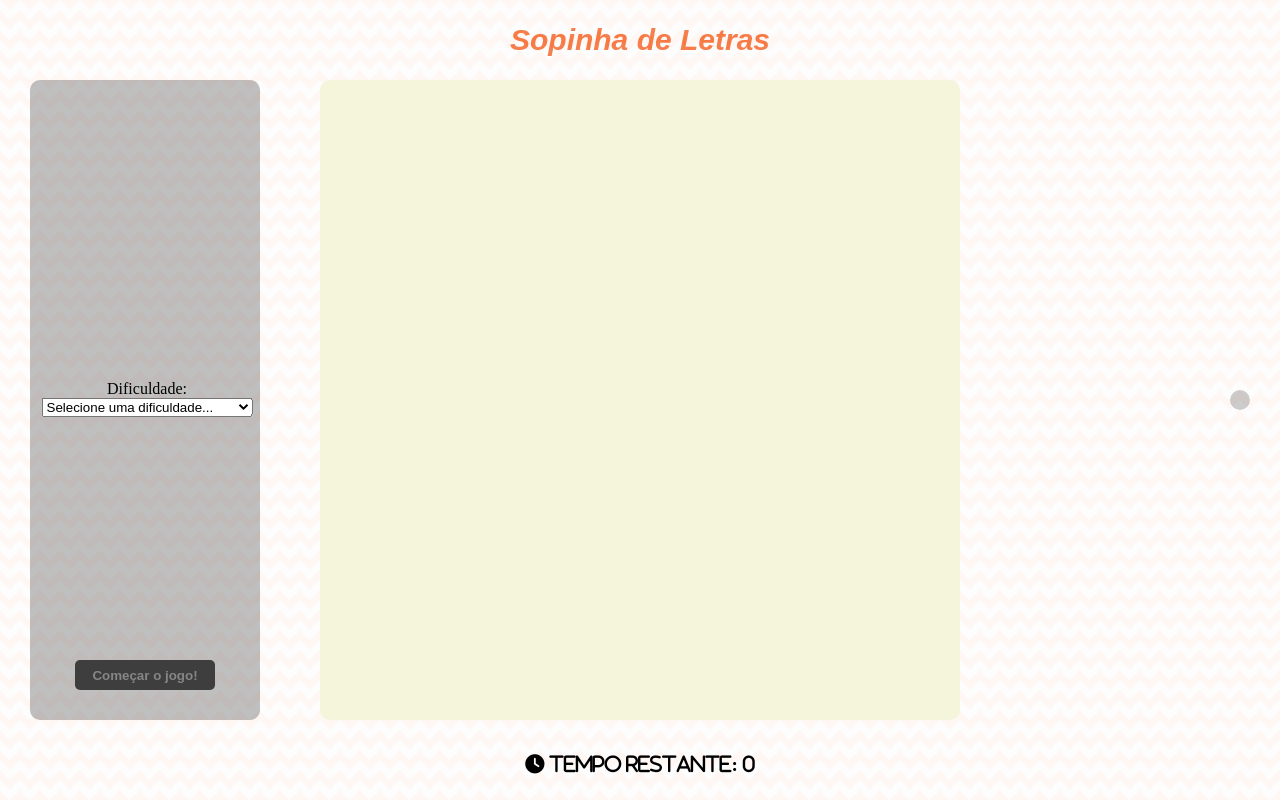
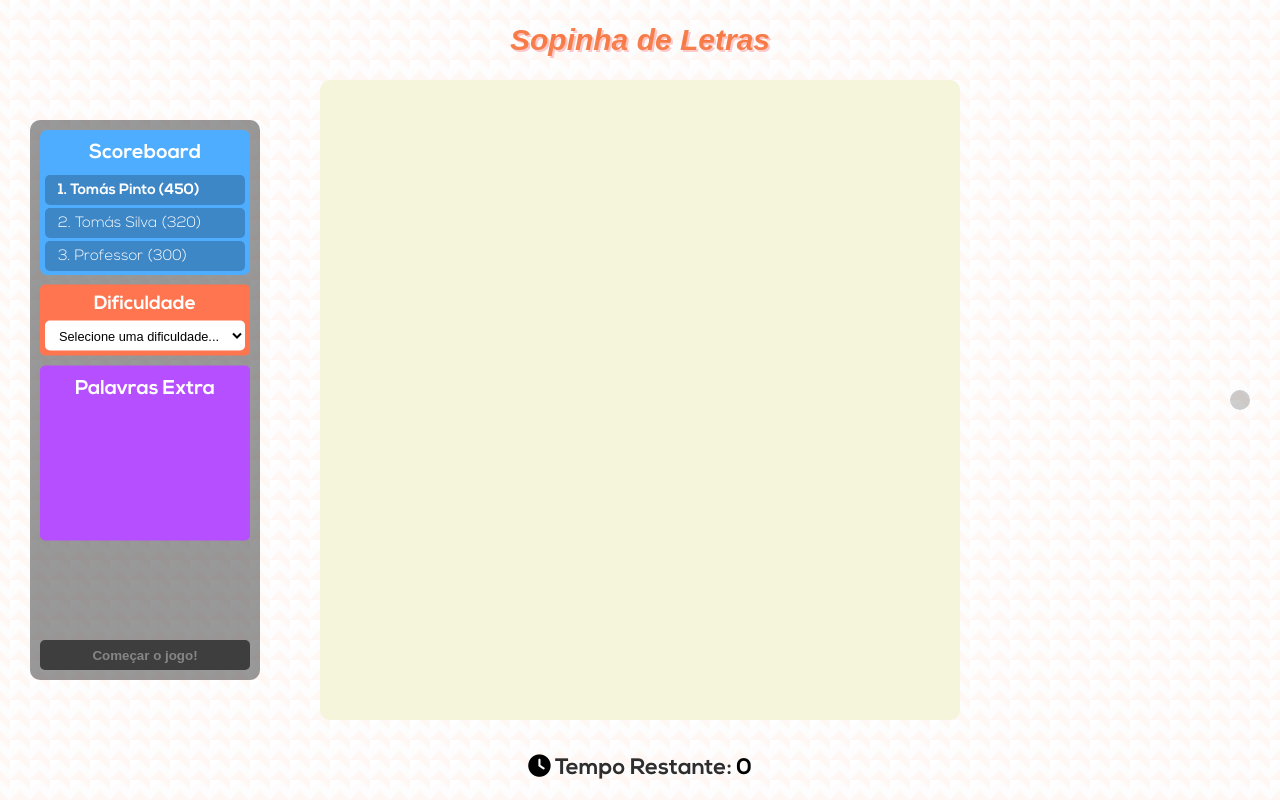
Before and after one commit to Asuryu/LS, a React (Create React App) app in the folder sopa-letras/: page / in a window 1280 px wide. Built offline with nearby package versions, Linux system fonts and the light colour scheme.

Commit message:
Melhoramento do ControlPanel

```diff
--- a/sopa-letras/src/App.css
+++ b/sopa-letras/src/App.css
@@ -1,3 +1,7 @@
+*{
+    user-select: none;
+}
+
 #title{
     position: absolute;
     text-align: center;
@@ -9,6 +13,7 @@
     font-style: italic;
     font-weight: bold;
     color: #f77a44;
+    text-shadow: 2px 2px 0px #ffc8c8;
 }
 
 #background {
@@ -19,7 +24,7 @@
     height: 100%;
     background-color: #e5e5f7;
     opacity: 0.05;
-    background-image:  linear-gradient(135deg, #f77a44 25%, transparent 25%), linear-gradient(225deg, #f77a44 25%, transparent 25%), linear-gradient(45deg, #f77a44 25%, transparent 25%), linear-gradient(315deg, #f77a44 25%, #e5e5f7 25%);
+    background-image:  linear-gradient(135deg, #ffffff 25%, transparent 25%), linear-gradient(225deg, #f77a44 25%, transparent 25%), linear-gradient(45deg, #f77a44 25%, transparent 25%), linear-gradient(315deg, #f77a44 25%, #e5e5f7 25%);
     background-position:  10px 0, 10px 0, 0 0, 0 0;
     background-size: 20px 20px;
     background-repeat: repeat;
--- a/sopa-letras/src/App.js
+++ b/sopa-letras/src/App.js
@@ -19,6 +19,7 @@ function App() {
   const [selectedLevel, setSelectedLevel] = useState("0");
   const [words, setWords] = useState([])
   const [timer, setTimer] = useState(TIMEOUTGAME);
+  const [collectedLetters, setCollectedLetters] = useState([]);
 
   const handleGameStart = () => {
     if (gameStarted) {
@@ -36,21 +37,22 @@ function App() {
 
     var tabDim = 0;
     var numWords = 0;
+    var timeModifier = 0;
     switch (value) {
       case "1":
         tabDim = 8;
+        numWords = 5;
         timeModifier = 0;
-        numWords = 5;
         break;
       case "2":
         tabDim = 10;
+        numWords = 8;
         timeModifier = 10;
-        numWords = 8;
         break;
       case "3":
         tabDim = 12;
+        numWords = 12;
         timeModifier = 20;
-        numWords = 12;
         break;
       default:
         break;
@@ -63,11 +65,12 @@ function App() {
       wordsObjects.push({
         key: `${word}-${index}`,
         index: index,
-        id: word,
+        word: word,
       });
     });
     shuffleArray(wordsObjects);
     setWords(wordsObjects);
+    setTimer(TIMEOUTGAME + timeModifier);
   };
 
   useEffect(() => {
@@ -90,17 +93,13 @@ function App() {
         clearInterval(timerId);
       }
     }
-  }, [gameStarted, timer]);
+  }, [gameStarted]);
 
   return (
     <div>
       <h1 id="title">Sopinha de Letras</h1>
       <div id="background"></div>
       <div id="container">
-        <Timer
-          timer={timer}
-          selectedLevel={selectedLevel}
-        />
         <ControlPanel
           gameStarted={gameStarted}
           onGameStart={handleGameStart}
@@ -112,6 +111,11 @@ function App() {
           selectedLevel={selectedLevel}
         />
         <Words words={words}></Words>
+        <Timer
+          timer={timer}
+          gameStarted={gameStarted}
+          selectedLevel={selectedLevel}
+        />
       </div>
     </div>
   );
--- a/sopa-letras/src/components/board/board.component.jsx
+++ b/sopa-letras/src/components/board/board.component.jsx
@@ -5,7 +5,6 @@ import "./board.css";
 function Board(props) {
     var totalLetters;
     var gridClass;
-    console.log(props.selectedLevel)
     switch(props.selectedLevel){
         case "1":
             totalLetters = 8 * 8;
@@ -25,9 +24,11 @@ function Board(props) {
             break;
     }
 
+    let board = generateBoard(totalLetters);
+
     return (
         <div className={"board " + gridClass}>
-            {generateBoard(totalLetters).map((letter, index) => {
+            {board.map((letter) => {
                 return <Letter letter={letter} />
             })}
         </div>
--- a/sopa-letras/src/components/control-panel/control-panel.component.jsx
+++ b/sopa-letras/src/components/control-panel/control-panel.component.jsx
@@ -4,9 +4,17 @@ import "./control-panel.css";
 function ControlPanel(props) {
   return (
     <div id="control-panel">
+
+      <div id="scoreboard">
+        <h1>Scoreboard</h1>
+        <div class="score" id="score-1"><h1>1. Tomás Pinto (450)</h1></div>
+        <div class="score" id="score-2"><h1>2. Tomás Silva (320)</h1></div>
+        <div class="score" id="score-3"><h1>3. Professor (300)</h1></div>
+      </div>
+
       <form className="form">
         <fieldset className="form-group">
-          <label htmlFor="btLevel">Dificuldade: </label>
+          <label htmlFor="btLevel">Dificuldade</label>
           <select
             id="btLevel"
             defaultValue="0"
@@ -22,10 +30,15 @@ function ControlPanel(props) {
       </form>
       <button
           type="button"
-          id="startBtn"
+          id={props.gameStarted ? "stopBtn" : "startBtn"}
           disabled={props.selectedLevel === "0"}
           onClick={props.onGameStart}
       >{props.gameStarted ? "Parar o jogo" : "Começar o jogo!"}</button>
+
+      <div className="extraWords">
+        <h1>Palavras Extra</h1>
+      </div>
+
     </div>
   );
 }
--- a/sopa-letras/src/components/control-panel/control-panel.css
+++ b/sopa-letras/src/components/control-panel/control-panel.css
@@ -1,3 +1,13 @@
+@font-face {
+    font-family: NexaBold;
+    src: url("../../../public/fonts/Nexa\ Bold.otf");
+}
+
+@font-face {
+    font-family: NexaLight;
+    src: url("../../../public/fonts/Nexa\ Light.otf");
+}
+
 #control-panel{
     z-index: 2;
     position: absolute;
@@ -5,20 +15,20 @@
     left: 30px;
     transform: translate(0%, -50%);
     width: 230px;
-    height: 80vh;
-    background-color: rgba(27, 27, 27, 0.275);
+    height: 70vh;
+    background-color: rgba(47, 47, 47, 0.485);
     border-radius: 10px;
 }
 
 #startBtn{
     transition: 0.1s;
     position: absolute;
-    bottom: 30px;
+    bottom: 10px;
     left: 50%;
     transform: translate(-50%, 0%);
-    background-color: #719719;
+    background-color: #99c72e;
     color: white;
-    width: 140px;
+    width: calc(100% - 20px);
     height: 30px;
     border: none;
     font-weight: bold;
@@ -27,7 +37,7 @@
 }
 #startBtn:hover{
     transition: 0.3s;
-    background-color: #99c72e;
+    background-color: #719719;
 }
 #startBtn:disabled{
     transition: 0;
@@ -36,11 +46,156 @@
     cursor: default;
 }
 
+#stopBtn{
+    transition: 0.1s;
+    position: absolute;
+    bottom: 10px;
+    left: 50%;
+    transform: translate(-50%, 0%);
+    background-color: #c72e2e;
+    color: white;
+    width: calc(100% - 20px);
+    width: 140px;
+    height: 30px;
+    border: none;
+    font-weight: bold;
+    border-radius: 5px;
+    cursor: pointer;
+}
+#stopBtn:hover{
+    transition: 0.3s;
+    background-color: #971919;
+}
+
+#scoreboard{
+    position: absolute;
+    top: 10px;
+    left: 50%;
+    transform: translate(-50%, 0%);
+    text-align: center;
+    border-radius: 7px;
+    background-color: #4fadff;
+    width: calc(100% - 20px);
+    height: 145px;
+}
+#scoreboard h1{
+    position: absolute;
+    top: 13px;
+    left: 50%;
+    transform: translate(-50%, 0%);
+    text-align: center;
+    color: white;
+    font-size: 20px;
+    font-weight: bold;
+    margin: 0;
+    font-family: NexaBold;
+}
+
+#scoreboard .score{
+    position: relative;
+    top: 45px;
+    left: 50%;
+    transform: translate(-50%, 0%);
+    width: calc(100% - 10px);
+    margin-bottom: 3px;
+    height: 30px;
+    border-radius: 5px;
+    background-color: #3e87c7;
+}
+#scoreboard .score h1{
+    position: absolute;
+    left: 13px;
+    top: 50%;
+    transform: translate(0%, -50%);
+    font-weight: lighter;
+    font-size: 15px;
+    font-family: NexaLight;
+}
+
+/* select first child from scoreboard that has score class */
+#scoreboard .score#score-1 h1{
+    position: absolute;
+    left: 13px;
+    top: 50%;
+    transform: translate(0%, -50%);
+    font-weight: lighter;
+    font-size: 15px;
+    font-family: NexaBold;
+}
+
 .form-group{
     position: absolute;
-    top: 50%;
+    top: 200px;
     left: 50%;
     transform: translate(-50%, -50%);
     text-align: center;
     border: none;
+    border-radius: 5px;
+    margin: 0;
+    padding: 5px;
+    background-color: #ff754f;
+    padding-top: 10px;
 }
+
+.form-group select {
+    background: white;
+    line-height: 1;
+    border: 0;
+    padding: 0;
+    border-radius: 5px;
+    text-align: center;
+    width: 200px;
+    height: 30px;
+    position: relative;
+    z-index: 10;
+    font-size: 0.8em;
+    margin-top: 7px;
+}
+.form-group option {
+    background: white;
+    line-height: 1;
+    border: 0;
+    padding: 0;
+    border-radius: 5px;
+    width: 200px;
+    height: 30px;
+    position: relative;
+    z-index: 10;
+    font-size: 0.8em;
+    margin-top: 7px;
+}
+.form-group label{
+    color: white;
+    padding-top: 10px;
+    font-size: 1.2em;
+    font-family: NexaBold;
+    font-weight: bold;
+}
+
+.extraWords{
+    position: absolute;
+    top: 333px;
+    left: 50%;
+    width: calc(100% - 20px);
+    height: 165px;
+    transform: translate(-50%, -50%);
+    text-align: center;
+    border: none;
+    border-radius: 5px;
+    margin: 0;
+    background-color: #b64fff;
+    padding-top: 10px;
+}
+.extraWords h1{
+    position: absolute;
+    top: 13px;
+    left: 50%;
+    width: 100%;
+    transform: translate(-50%, 0%);
+    text-align: center;
+    color: white;
+    font-size: 20px;
+    font-weight: bold;
+    margin: 0;
+    font-family: NexaBold;
+}
--- a/sopa-letras/src/components/timer/timer.component.jsx
+++ b/sopa-letras/src/components/timer/timer.component.jsx
@@ -9,6 +9,8 @@ function Timer(props) {
         timerClass = "timer-red";
     } else if(timer <= 20) {
         timerClass = "timer-yellow";
+    } else if (props.gameStarted){
+        timerClass = "timer-green";
     } else {
         timerClass = "";
     }
@@ -17,7 +19,7 @@ function Timer(props) {
 
     return (
         <div className="timer">
-            <i className="fa-solid fa-clock"> Tempo Restante: <span className={timerClass}>{timer}</span></i>
+            <i className={"fa-solid fa-clock " + timerClass}></i><spann> Tempo Restante: </spann><span className={timerClass}>{timer}</span>
         </div>
     )
 }
--- a/sopa-letras/src/components/timer/timer.css
+++ b/sopa-letras/src/components/timer/timer.css
@@ -1,17 +1,39 @@
+@font-face {
+    font-family: NexaBold;
+    src: url("../../../public/fonts/Nexa\ Bold.otf");
+}
+
+@font-face {
+    font-family: NexaLight;
+    src: url("../../../public/fonts/Nexa\ Light.otf");
+}
+
 .timer{
     position: absolute;
     left: 50%;
     transform: translate(-50%, 0%);
-    bottom: 25px;
+    bottom: 20px;
 }
 
 .timer i {
-    font-size: 1.2em;
+    font-size: 1.4em;
     text-align: center;
+}
+.timer spann{
+    font-size: 1.4em;
+    font-family: NexaBold;
+    color: #2e2e2e;
+}
+.timer span{
+    font-size: 1.4em;
+    font-family: NexaBold;
+}
+.timer-green{
+    color: rgb(95, 160, 49);
 }
 .timer-red{
     color: red;
 }
 .timer-yellow{
-    color: yellow;
+    color: rgb(255, 145, 0);
 }
--- a/sopa-letras/src/components/words/words.component.jsx
+++ b/sopa-letras/src/components/words/words.component.jsx
@@ -3,13 +3,14 @@ import "./words.css";
 import { COLOR_PALETTE } from "../../constants";
 
 function Words(props) {
+    console.log(props.words);
     return (
         <div className="words">
             <ul className="words-list">
                 {props.words.map(word => {
                     return (
-                        <li key={word.id} className="word" style={{color: COLOR_PALETTE[word.index]}}>
-                            {word.name}
+                        <li key={word.key} className="word" color={COLOR_PALETTE[word.index]} style={{color: COLOR_PALETTE[word.index]}}>
+                            {word.word}
                         </li>
                     )
                 })}
--- a/sopa-letras/src/components/words/words.css
+++ b/sopa-letras/src/components/words/words.css
@@ -20,5 +20,8 @@
     font-size: 1.5em;
     font-weight: bold;
     text-transform: uppercase;
-    font-family: Arial, Helvetica, sans-serif;
+    font-family: NexaBold;
+    padding-top: 3px;
+    padding-bottom: 3px;
+    text-shadow: 2px 2px 2px #8585856e;
 }
--- a/sopa-letras/src/constants/index.js
+++ b/sopa-letras/src/constants/index.js
@@ -18,8 +18,8 @@ export const PALAVRAS = [
 ];
 
 export const COLOR_PALETTE = [
-    "#FA897A", "#DE625D", "#F573A5", "#A46DDE", "#9C84F5", "#6D73DE", "#7BA3FA",
-    "#3FB2FA", "#3FC6FA", "#3FC6C6", "#3FA46D", "#3F9C84", "#3F6D73", "#3F7BA3"
+    "#ED9A00", "#E8840C", "#FF6500", "#E8440C", "#FF270D", "#E80C4E", "#FF00CA",
+    "#C40CE8", "#950DFF", "#0C46E8", "#0D8CFF", "#0CAEE8", "#0CE8AA", "#0DFF76"
 ]
 
 export const TIMEOUTGAME = 30;
```
Also changed, not shown: sopa-letras/src/components/letter/letter.css (+11 -3 lines), sopa-letras/public/fonts/Nexa Bold.otf (added), sopa-letras/public/fonts/Nexa Light.otf (added).
